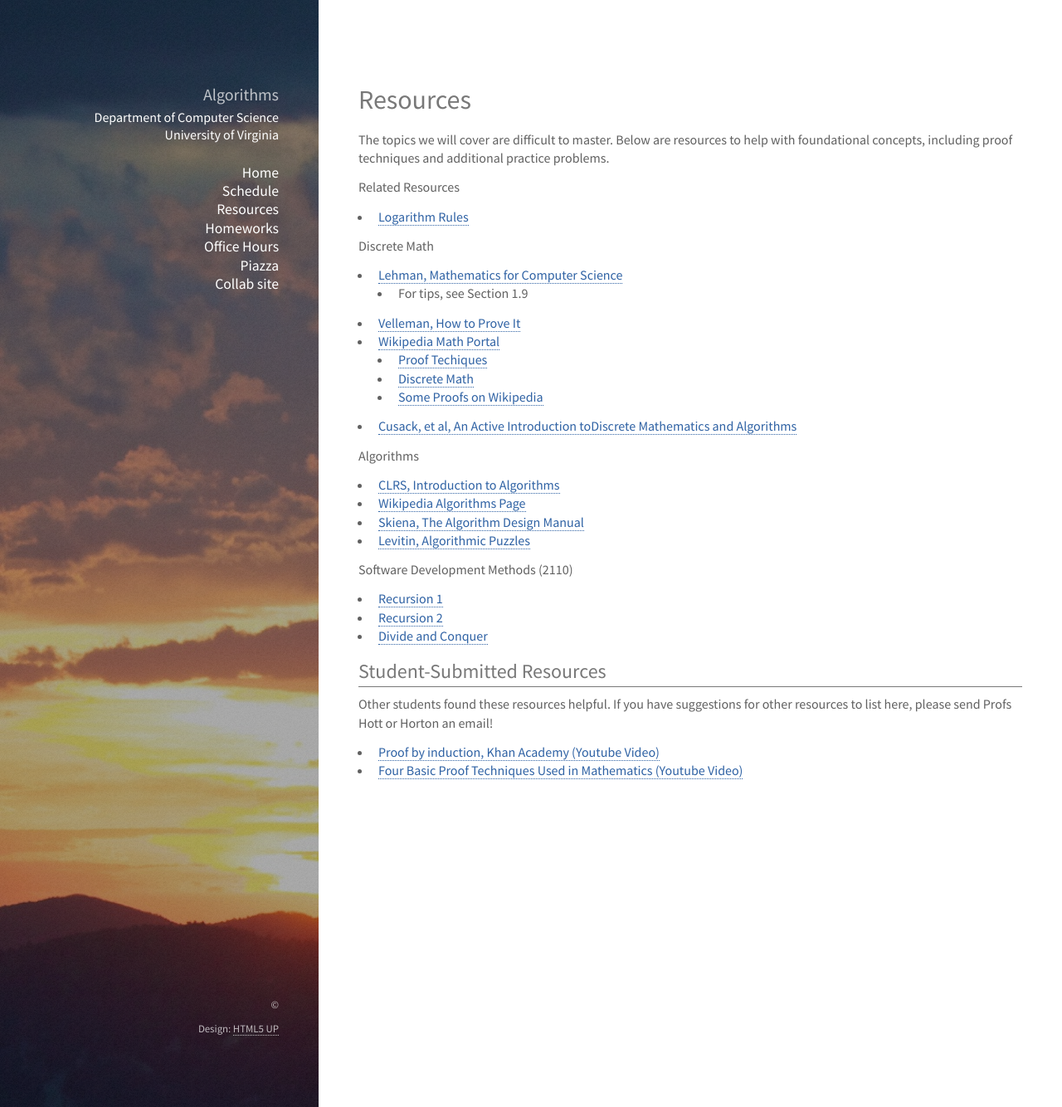
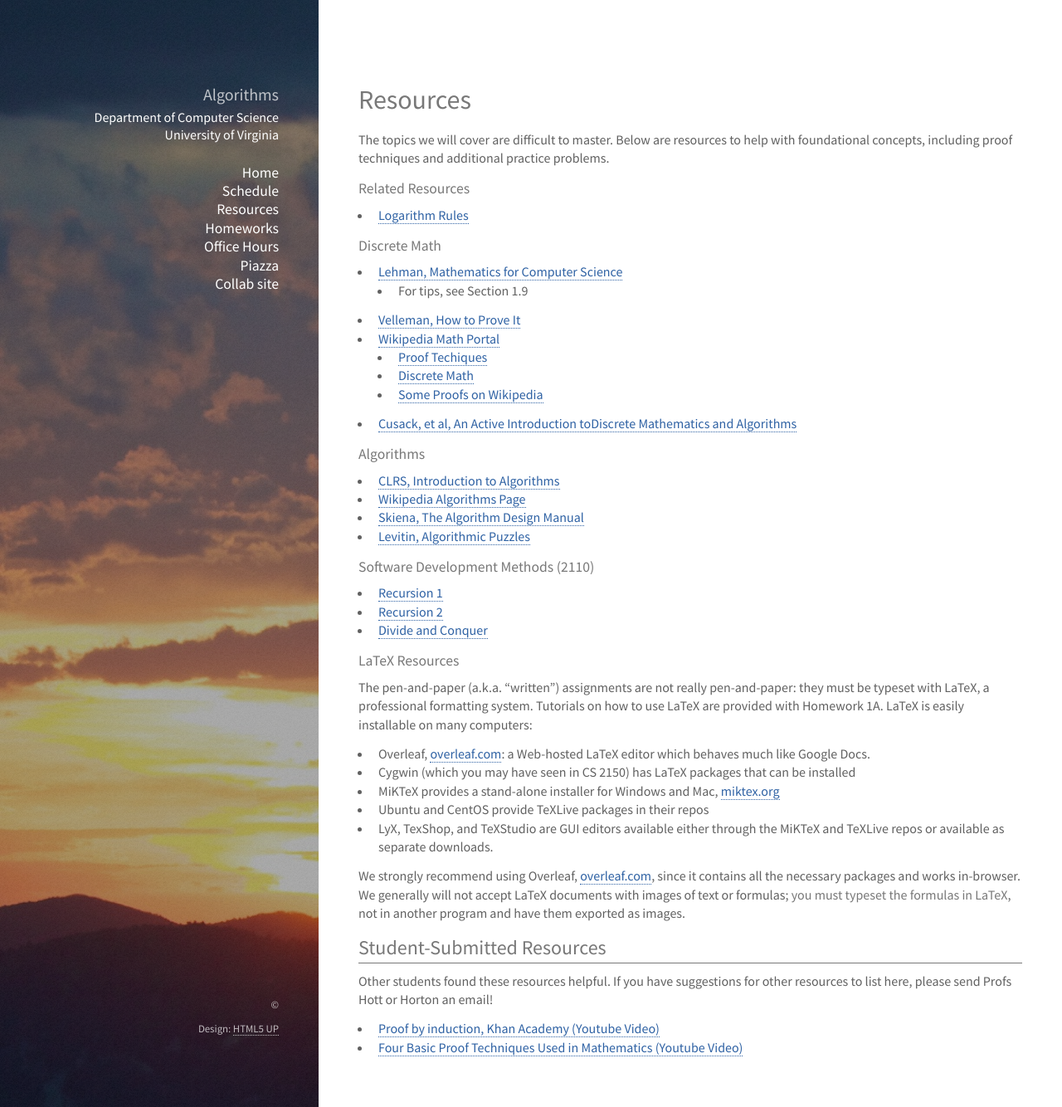
Before and after one commit to uva-cs/cs4102-s22, a Jekyll site: the page built from resources.md, in a window 1280 px wide and 1334 px high. Shown: the whole window at 83% size. Built offline with Jekyll 4.4.1, drawn with Linux system fonts in a browser that asks for light colours; nearby versions of some CDN libraries; library files that are not in the unit come from our copies.

Commit message:
Updated resources

```diff
--- a/resources.md
+++ b/resources.md
@@ -7,10 +7,10 @@ title: Resources - CS4102 Algorithms - Spring 2022
 
 The topics we will cover are difficult to master.  Below are resources to help with foundational concepts, including proof techniques and additional practice problems.
 
-Related Resources
+#### Related Resources
 - [Logarithm Rules](https://en.wikipedia.org/wiki/List_of_logarithmic_identities)
 
-Discrete Math
+#### Discrete Math
 - [Lehman, Mathematics for Computer Science](pdfs/mcs.pdf)
     - For tips, see Section 1.9
 - [Velleman, How to Prove It](https://search.lib.virginia.edu/catalog/u4357637)
@@ -20,16 +20,27 @@ Discrete Math
     - [Some Proofs on Wikipedia](https://en.wikipedia.org/wiki/List_of_mathematical_proofs)
 - [Cusack, et al, An Active Introduction toDiscrete Mathematics and Algorithms](https://cusack.hope.edu/Notes/Notes/Books/AIDMA/AIDMA.2.7.1.pdf)
 
-Algorithms
+#### Algorithms
 - [CLRS, Introduction to Algorithms](https://search.lib.virginia.edu/catalog/u6757775)
 - [Wikipedia Algorithms Page](https://en.wikipedia.org/wiki/Algorithm)
 - [Skiena, The Algorithm Design Manual](https://www.amazon.com/dp/1849967202)
 - [Levitin, Algorithmic Puzzles](https://search.lib.virginia.edu/catalog/u7095532)
 
-Software Development Methods (2110)
+#### Software Development Methods (2110)
 - [Recursion 1](pdfs/31-recursion.pdf)
 - [Recursion 2](pdfs/32-recursion.pdf)
 - [Divide and Conquer](pdfs/33-divide-and-conquer.pdf)
+
+#### LaTeX Resources
+The pen-and-paper (a.k.a. "written") assignments are not really pen-and-paper: they must be typeset with LaTeX, a professional formatting system. Tutorials on how to use LaTeX are provided with Homework 1A. LaTeX is easily installable on many computers:
+- Overleaf, [overleaf.com](http://overleaf.com): a Web-hosted LaTeX editor which behaves much like Google Docs.
+- Cygwin (which you may have seen in CS 2150) has LaTeX packages that can be installed
+- MiKTeX provides a stand-alone installer for Windows and Mac, [miktex.org](http://miktex.org)
+- Ubuntu and CentOS provide TeXLive packages in their repos
+- LyX, TexShop, and TeXStudio are GUI editors available either through the MiKTeX and TeXLive repos or available as separate downloads.
+
+We strongly recommend using Overleaf, [overleaf.com](http://overleaf.com), since it contains all the necessary packages and works in-browser. We generally will not accept LaTeX documents with images of text or formulas; **you must typeset the formulas in LaTeX**, not in another program and have them exported as images.
+
 
 ## Student-Submitted Resources
 
```
